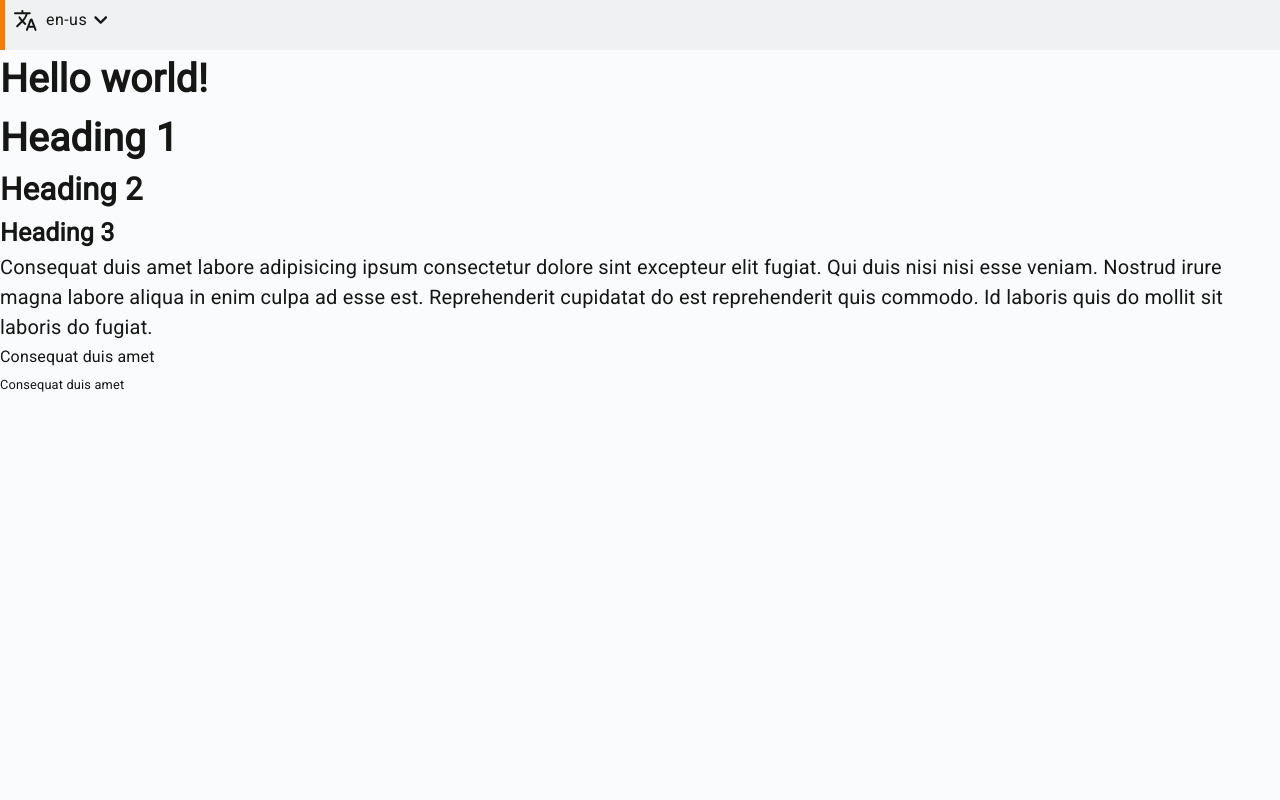
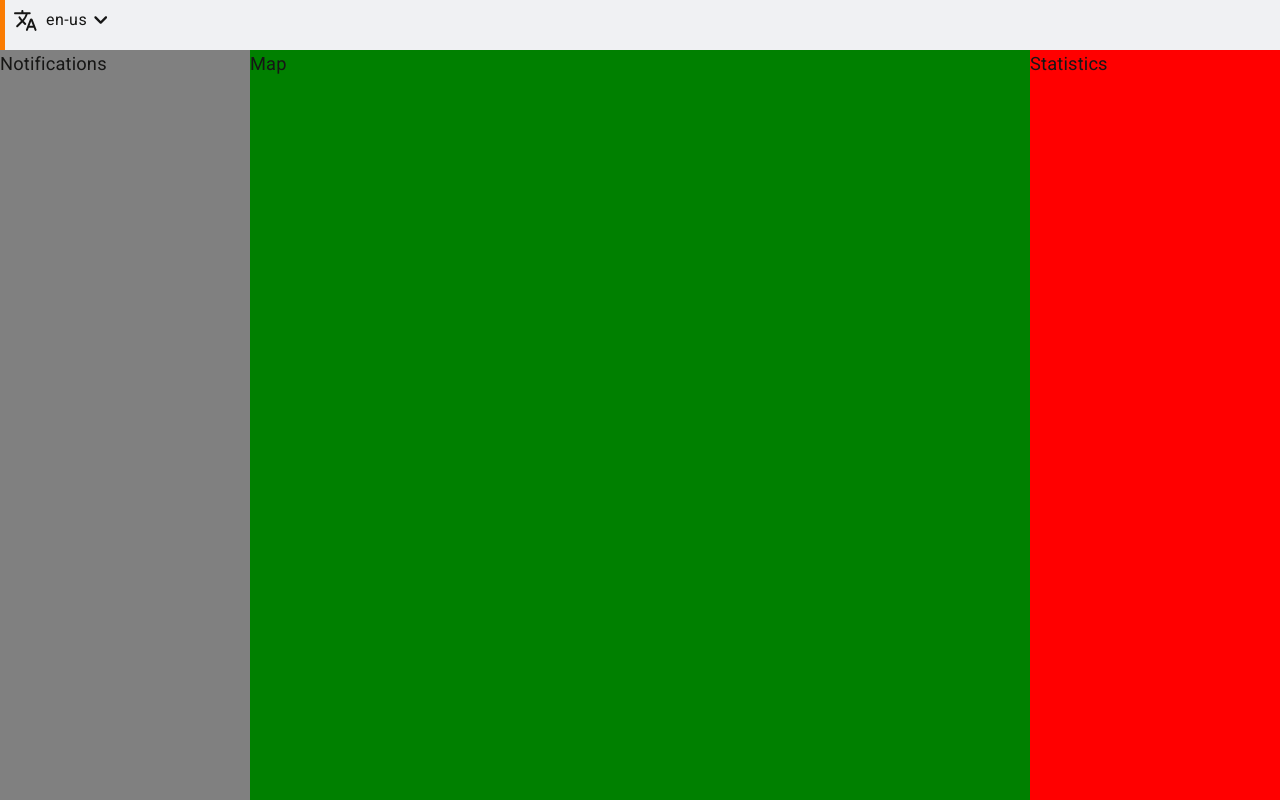
Before and after one commit to geodatin/ora-redes-front, a React (Create React App) app: page / in a window 1280 px wide. Built offline with nearby package versions, Linux system fonts and the light colour scheme.

Commit message:
Add dashboard structure

```diff
--- a/src/components/Header/styles.jsx
+++ b/src/components/Header/styles.jsx
@@ -1,9 +1,11 @@
 import { createUseStyles } from 'react-jss';
+
+import { layoutSizes } from '../../constants/constraints';
 
 const useStyles = createUseStyles((theme) => ({
   container: {
     display: 'flex',
-    height: 50,
+    height: layoutSizes.header.height,
     width: '100%',
     backgroundColor: theme.stroke.light,
   },
--- a/src/constants/constraints.jsx
+++ b/src/constants/constraints.jsx
@@ -14,3 +14,15 @@ export const breakpoints = {
     lg: '@media (max-width: 1280px)',
   },
 };
+
+export const layoutSizes = {
+  header: {
+    height: 50,
+  },
+  notifications: {
+    width: 250,
+  },
+  statistics: {
+    width: 250,
+  },
+};
--- a/src/pages/Dashboard/index.jsx
+++ b/src/pages/Dashboard/index.jsx
@@ -1,3 +1,4 @@
+/* eslint-disable no-unused-vars */
 import React from 'react';
 import { useTranslation } from 'react-i18next';
 
@@ -12,21 +13,11 @@ function Dashboard() {
   return (
     <div className={classes.wrapper}>
       <Header />
-      <Typography variant="h1"> {t('helloWorld')} </Typography>
-      <Typography variant="h1"> Heading 1</Typography>
-      <Typography variant="h2"> Heading 2</Typography>
-      <Typography variant="h3"> Heading 3</Typography>
-      <Typography variant="p">
-        Consequat duis amet labore adipisicing ipsum consectetur dolore sint
-        excepteur elit fugiat. Qui duis nisi nisi esse veniam. Nostrud irure
-        magna labore aliqua in enim culpa ad esse est. Reprehenderit cupidatat
-        do est reprehenderit quis commodo. Id laboris quis do mollit sit laboris
-        do fugiat.
-      </Typography>
-      <div>
-        <Typography variant="body">Consequat duis amet</Typography>
+      <div className={classes.mainRow}>
+        <div className={classes.notifications}>Notifications</div>
+        <div className={classes.map}>Map</div>
+        <div className={classes.statistics}>Statistics</div>
       </div>
-      <Typography variant="caption">Consequat duis amet</Typography>
     </div>
   );
 }
--- a/src/pages/Dashboard/styles.jsx
+++ b/src/pages/Dashboard/styles.jsx
@@ -1,7 +1,42 @@
+/* eslint-disable no-unused-vars */
 import { createUseStyles } from 'react-jss';
 
+import { layoutSizes } from '../../constants/constraints';
+
 const useStyles = createUseStyles(() => ({
-  wrapper: { height: 500 },
+  wrapper: {
+    width: '100%',
+    height: `100%`,
+  },
+  mainRow: {
+    position: 'relative',
+    width: '100%',
+    height: `calc(100% - ${layoutSizes.header.height}px)`,
+  },
+  notifications: {
+    position: 'absolute',
+    left: 0,
+    bottom: 0,
+    top: 0,
+    width: layoutSizes.notifications.width,
+    backgroundColor: 'gray',
+  },
+  map: {
+    position: 'absolute',
+    top: 0,
+    bottom: 0,
+    left: layoutSizes.notifications.width,
+    right: layoutSizes.statistics.width,
+    backgroundColor: 'green',
+  },
+  statistics: {
+    position: 'absolute',
+    right: 0,
+    bottom: 0,
+    top: 0,
+    width: layoutSizes.statistics.width,
+    backgroundColor: 'red',
+  },
 }));
 
 export default useStyles;
```
